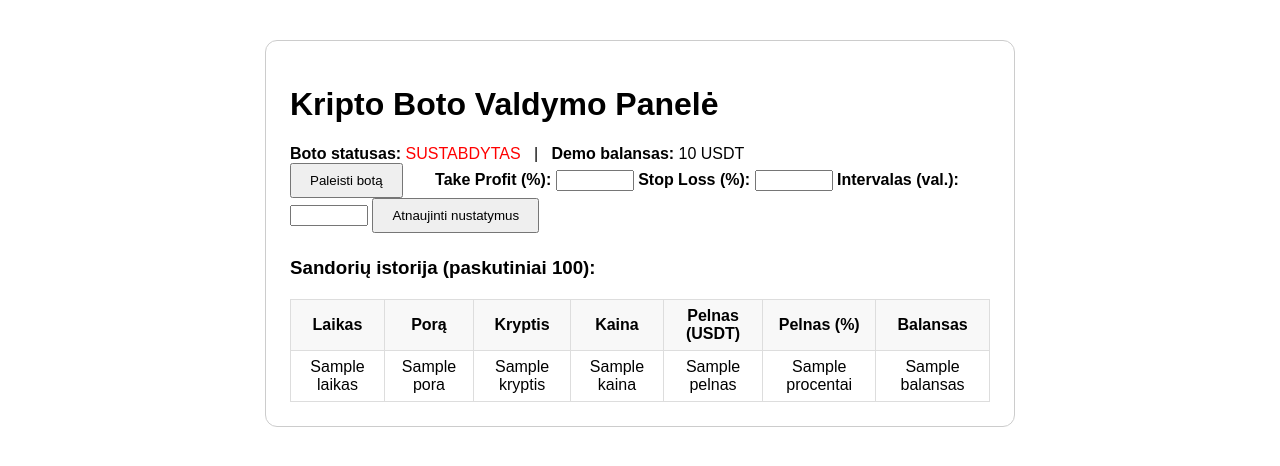
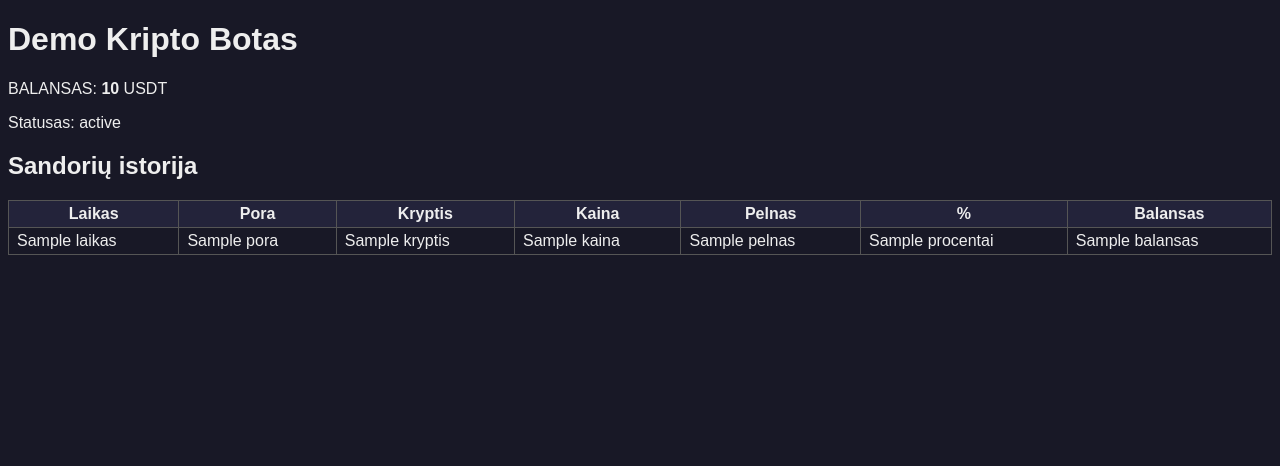
Before and after one commit to signals777/kripto-botas, a Flask app: template templates/index.html in a window 1280 px wide. Shown: the top 466 px of the page. Run offline with Flask 3, Linux system fonts and the light colour scheme; the template is opened without the code that fills it: most values are stand-ins (such as "Sample title", 1, 10 or a date in 2020).

Commit message:
Update index.html

```diff
--- a/templates/index.html
+++ b/templates/index.html
@@ -1,74 +1,40 @@
 <!DOCTYPE html>
-<html lang="lt">
+<html>
 <head>
-    <meta charset="UTF-8">
-
-    <meta http-equiv="refresh" content="60">
-    <title>Kripto Boto Valdymas</title>
+    <title>Demo Kripto Botas</title>
     <style>
-        body { font-family: Arial; margin: 40px; }
-        .panel { max-width: 700px; margin: auto; border: 1px solid #ccc; padding: 24px; border-radius: 12px;}
-        .success { color: green; }
-        .error { color: red; }
-        table { width: 100%; border-collapse: collapse; margin-top: 20px;}
-        th, td { border: 1px solid #ddd; padding: 7px; text-align: center;}
-        th { background: #f8f8f8; }
-        .controls { margin-bottom: 24px;}
-        .controls button { padding: 8px 18px; margin-right: 8px;}
-        input[type="number"] { width: 70px; }
+        body { font-family: Arial; background: #181826; color: #eee; }
+        table { border-collapse: collapse; width: 100%; }
+        th, td { border: 1px solid #555; padding: 4px 8px; }
+        th { background: #23233a; }
     </style>
 </head>
 <body>
-<div class="panel">
-    <h1>Kripto Boto Valdymo Panelė</h1>
-    {% if msg %}
-        <div class="success">{{ msg }}</div>
-    {% endif %}
-    <div>
-        <b>Boto statusas:</b>
-        {% if bot_running %}
-            <span style="color:green;">VEIKIA</span>
-        {% else %}
-            <span style="color:red;">SUSTABDYTAS</span>
-        {% endif %}
-        &nbsp; | &nbsp; <b>Demo balansas:</b> <span>{{ balance }} USDT</span>
-    </div>
-    <form method="post" class="controls">
-        {% if not bot_running %}
-        <button type="submit" name="start">Paleisti botą</button>
-        {% else %}
-        <button type="submit" name="stop">Sustabdyti botą</button>
-        {% endif %}
-        <span style="margin-left:20px;">
-            <b>Take Profit (%):</b> <input type="number" name="take_profit" step="0.1" value="{{ settings['take_profit'] }}">
-            <b>Stop Loss (%):</b> <input type="number" name="stop_loss" step="0.1" value="{{ settings['stop_loss'] }}">
-            <b>Intervalas (val.):</b> <input type="number" name="interval" step="0.1" value="{{ settings['interval'] }}">
-            <button type="submit" name="update">Atnaujinti nustatymus</button>
-        </span>
-    </form>
-    <h3>Sandorių istorija (paskutiniai 100):</h3>
+    <h1>Demo Kripto Botas</h1>
+    <p>BALANSAS: <b>{{ demo_balance }}</b> USDT</p>
+    <p>Statusas: {{ bot_status }}</p>
+    <h2>Sandorių istorija</h2>
     <table>
         <tr>
             <th>Laikas</th>
-            <th>Porą</th>
+            <th>Pora</th>
             <th>Kryptis</th>
             <th>Kaina</th>
-            <th>Pelnas (USDT)</th>
-            <th>Pelnas (%)</th>
+            <th>Pelnas</th>
+            <th>%</th>
             <th>Balansas</th>
         </tr>
-        {% for t in trade_history %}
+        {% for trade in trade_history %}
         <tr>
-            <td>{{ t.laikas }}</td>
-            <td>{{ t.pora }}</td>
-            <td>{{ t.kryptis }}</td>
-            <td>{{ t.kaina }}</td>
-            <td>{{ t.pelnas }}</td>
-            <td>{{ t.procentai }}</td>
-            <td>{{ t.balansas }}</td>
+            <td>{{ trade.laikas }}</td>
+            <td>{{ trade.pora }}</td>
+            <td>{{ trade.kryptis }}</td>
+            <td>{{ trade.kaina }}</td>
+            <td>{{ trade.pelnas }}</td>
+            <td>{{ trade.procentai }}</td>
+            <td>{{ trade.balansas }}</td>
         </tr>
         {% endfor %}
     </table>
-</div>
 </body>
 </html>
```
